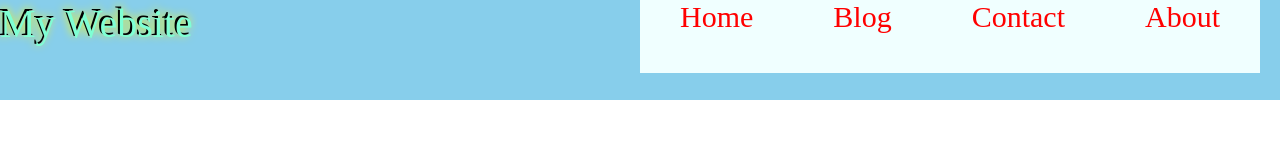
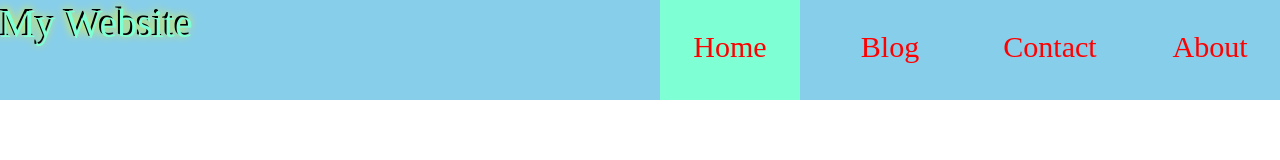
Before and after one commit to faiz3ica/jenkins-learning-public, a plain HTML site: page index.html in a window 1280 px wide. Drawn offline with Linux system fonts and the light colour scheme.

Commit message:
Updated code for menu

```diff
--- a/index.html
+++ b/index.html
@@ -25,22 +25,30 @@
         text-shadow: -2px -2px black, -2px -2px 10px yellow;
     }
     .menu{
-        float:right;
+        display: flex;
         width:50%;
         height:100%;
+
     }
     .menu-item{
-        top:20px;
-        height:100%;
-        padding:40px;
+        text-align: center;
+        height:50%;
+        width:100px;
+        padding:30px 20px 20px 20px;
+        /* padding:20px; */
+        margin-left:20px;
+        vertical-align: bottom;
         color:red;
         font-size: 30px;
         text-decoration: none;
-        background-color: azure;
+        background-color: skyblue
     }
     .menu-item:hover{
-        background-color: hsla(0,0,0,.5);
+        background-color: rgba(35, 37, 37, 0.247);
         color:blue;
+    }
+    .for-active{
+        background-color: aquamarine;
     }
 </style>
 </head>
@@ -48,7 +56,7 @@
 <body>
     <div class="header">
         <div class="title">My Website</div>
-        <div class="menu"><a href="#" class="menu-item">Home</a><a href="#" class="menu-item">Blog</a><a href="#" class="menu-item">Contact</a><a href="#" class="menu-item">About</a></div>
+        <div class="menu"><a href="#" class="menu-item for-active">Home</a><a href="#" class="menu-item">Blog</a><a href="#" class="menu-item">Contact</a><a href="#" class="menu-item">About</a></div>
     </div>
 </body>
 </html>
```
